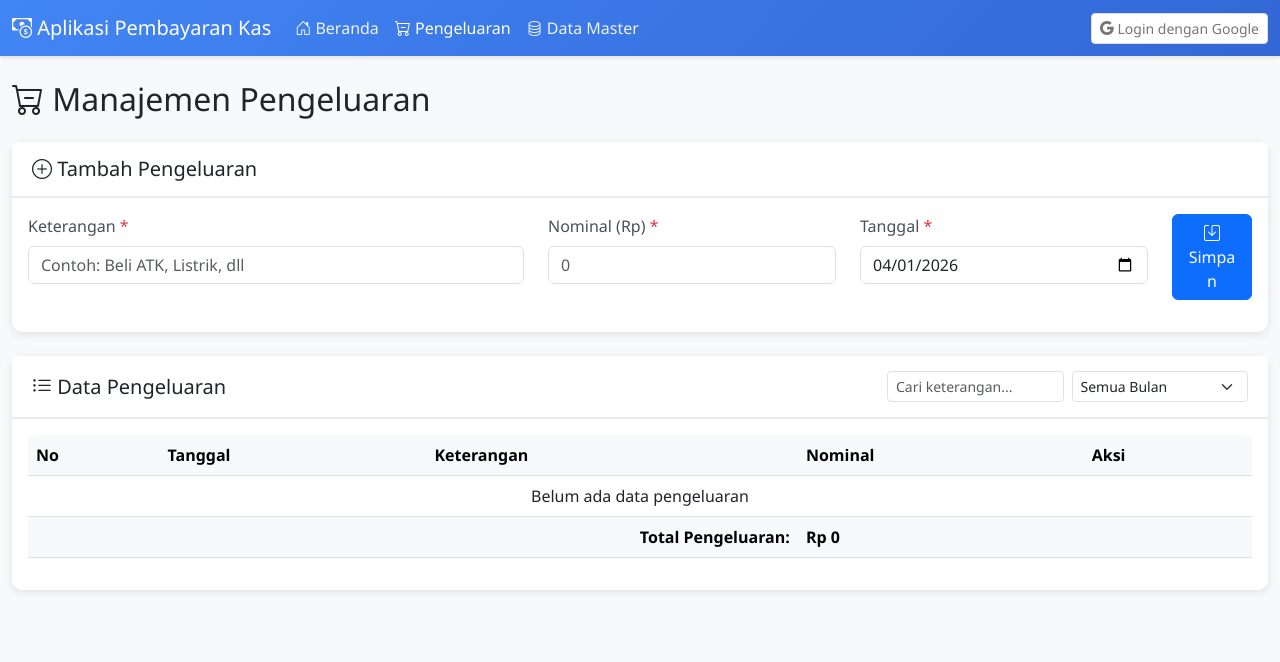
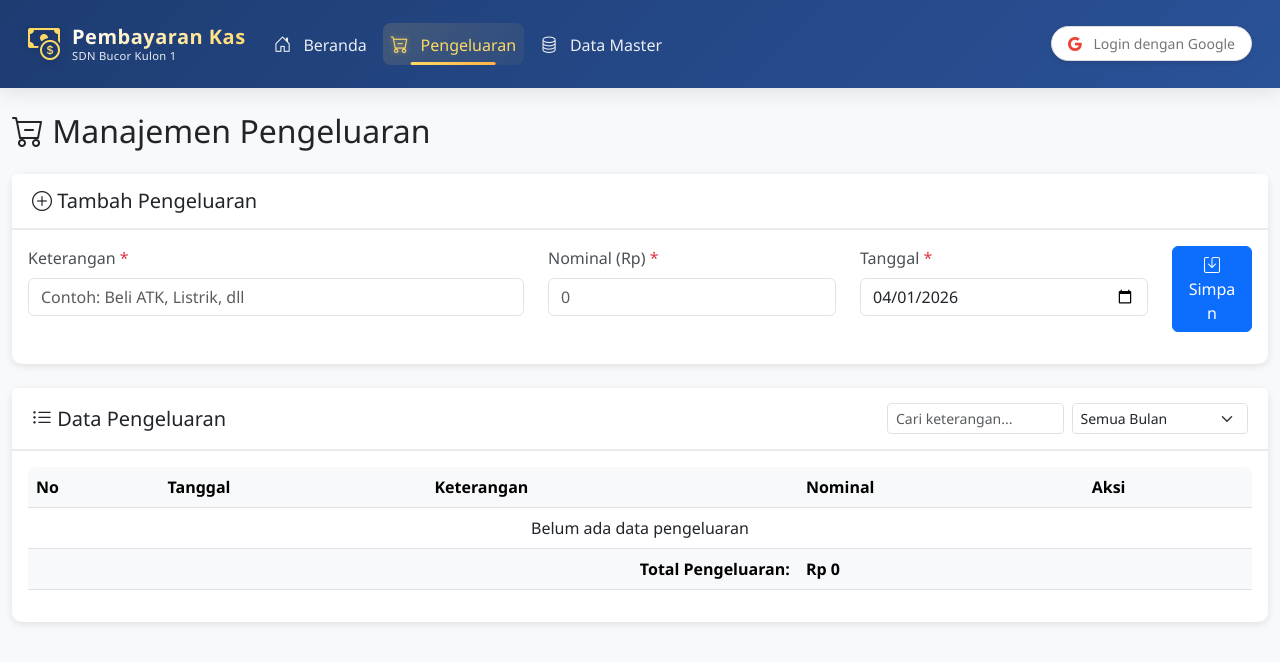
Before and after one commit to farhandardiri/sd-kas, a plain HTML site: page index.html in a window 1280 px wide. Both pictures are taken after a click on the link "Pengeluaran". Drawn offline with nearby package versions, Linux system fonts and the light colour scheme.

Commit message:
update view

```diff
--- a/css/style.css
+++ b/css/style.css
@@ -10,9 +10,230 @@ body {
   background-color: #f8f9fa;
 }
 
+/* ========================================
+   NAVBAR ELEGAN
+   ======================================== */
+
 .navbar {
-  background: linear-gradient(135deg, var(--primary-color) 0%, #3367d6 100%);
-  box-shadow: 0 2px 4px rgba(0, 0, 0, 0.1);
+  background: linear-gradient(135deg, #1e3c72 0%, #2a5298 100%);
+  box-shadow: 0 4px 20px rgba(0, 0, 0, 0.1);
+  padding: 0.75rem 1rem;
+}
+
+/* Brand / Logo */
+.navbar-brand {
+  padding: 0.5rem 0;
+  transition: transform 0.3s ease;
+}
+
+.navbar-brand:hover {
+  transform: translateY(-2px);
+}
+
+.brand-wrapper {
+  display: flex;
+  align-items: center;
+  gap: 12px;
+}
+
+.brand-icon {
+  font-size: 2rem;
+  color: #ffd966;
+  filter: drop-shadow(0 2px 4px rgba(0, 0, 0, 0.2));
+  animation: pulse 2s infinite;
+}
+
+@keyframes pulse {
+  0%,
+  100% {
+    transform: scale(1);
+  }
+  50% {
+    transform: scale(1.05);
+  }
+}
+
+.brand-text {
+  display: flex;
+  flex-direction: column;
+  line-height: 1.2;
+}
+
+.brand-title {
+  font-size: 1.25rem;
+  font-weight: 700;
+  letter-spacing: 0.5px;
+  background: linear-gradient(135deg, #fff, #ffd966);
+  -webkit-background-clip: text;
+  background-clip: text;
+  color: transparent;
+}
+
+.brand-subtitle {
+  font-size: 0.7rem;
+  opacity: 0.9;
+  font-weight: 400;
+  letter-spacing: 0.3px;
+}
+
+/* Navbar Links */
+.navbar-nav .nav-link {
+  color: rgba(255, 255, 255, 0.85);
+  font-weight: 500;
+  padding: 0.5rem 1rem;
+  margin: 0 0.25rem;
+  border-radius: 8px;
+  transition: all 0.3s ease;
+  position: relative;
+}
+
+.navbar-nav .nav-link i {
+  margin-right: 8px;
+  font-size: 1.1rem;
+}
+
+/* Hover Effect */
+.navbar-nav .nav-link:hover {
+  color: white;
+  background: rgba(255, 255, 255, 0.1);
+  transform: translateY(-2px);
+}
+
+/* Active Menu - Elegan */
+.navbar-nav .nav-link.active {
+  color: #ffd966;
+  background: linear-gradient(
+    135deg,
+    rgba(255, 217, 102, 0.15),
+    rgba(255, 217, 102, 0.05)
+  );
+  position: relative;
+}
+
+.navbar-nav .nav-link.active::before {
+  content: "";
+  position: absolute;
+  bottom: 0;
+  left: 50%;
+  transform: translateX(-50%);
+  width: 60%;
+  height: 3px;
+  background: linear-gradient(90deg, #ffd966, #ffb347);
+  border-radius: 3px;
+  animation: slideIn 0.3s ease;
+}
+
+@keyframes slideIn {
+  from {
+    width: 0;
+    opacity: 0;
+  }
+  to {
+    width: 60%;
+    opacity: 1;
+  }
+}
+
+.navbar-nav .nav-link.active i {
+  color: #ffd966;
+  text-shadow: 0 0 5px rgba(255, 217, 102, 0.5);
+}
+
+/* User Info */
+.user-info {
+  display: flex;
+  align-items: center;
+  gap: 12px;
+  background: rgba(255, 255, 255, 0.1);
+  padding: 6px 12px;
+  border-radius: 40px;
+  transition: all 0.3s ease;
+}
+
+.user-info:hover {
+  background: rgba(255, 255, 255, 0.2);
+  transform: translateY(-1px);
+}
+
+.user-avatar {
+  width: 36px;
+  height: 36px;
+  border-radius: 50%;
+  border: 2px solid #ffd966;
+  object-fit: cover;
+  transition: transform 0.3s ease;
+}
+
+.user-avatar:hover {
+  transform: scale(1.05);
+}
+
+.user-info span {
+  font-size: 0.9rem;
+  font-weight: 500;
+}
+
+/* Google Button */
+.btn-google {
+  background: white;
+  color: #5a626e;
+  border: none;
+  padding: 6px 16px;
+  border-radius: 30px;
+  font-weight: 500;
+  transition: all 0.3s ease;
+  box-shadow: 0 2px 5px rgba(0, 0, 0, 0.1);
+}
+
+.btn-google:hover {
+  background: #f8f9fa;
+  transform: translateY(-2px);
+  box-shadow: 0 4px 10px rgba(0, 0, 0, 0.15);
+}
+
+.btn-google i {
+  margin-right: 8px;
+  color: #ea4335;
+}
+
+/* Logout Button */
+.btn-outline-light {
+  border-radius: 30px;
+  padding: 6px 14px;
+  transition: all 0.3s ease;
+}
+
+.btn-outline-light:hover {
+  transform: translateY(-2px);
+  background: rgba(255, 255, 255, 0.2);
+}
+
+/* Responsive */
+@media (max-width: 991.98px) {
+  .navbar-brand {
+    margin-right: auto;
+  }
+
+  .navbar-nav .nav-link {
+    margin: 0.25rem 0;
+  }
+
+  .navbar-nav .nav-link.active::before {
+    width: 40px;
+    left: 20px;
+    transform: none;
+  }
+
+  .user-info {
+    margin-top: 10px;
+    justify-content: center;
+  }
+
+  .btn-google,
+  .btn-outline-light {
+    width: 100%;
+    text-align: center;
+  }
 }
 
 .card {
--- a/index.html
+++ b/index.html
@@ -30,7 +30,13 @@
     <nav class="navbar navbar-expand-lg navbar-dark">
       <div class="container-fluid">
         <a class="navbar-brand" href="#" onclick="showDashboard()">
-          <i class="bi bi-cash-coin"></i> Aplikasi Pembayaran Kas
+          <div class="brand-wrapper">
+            <i class="bi bi-cash-coin brand-icon"></i>
+            <div class="brand-text">
+              <span class="brand-title">Pembayaran Kas</span>
+              <span class="brand-subtitle">SDN Bucor Kulon 1</span>
+            </div>
+          </div>
         </a>
         <button
           class="navbar-toggler"
@@ -87,9 +93,7 @@
       <div id="dashboardSection">
         <div class="row">
           <div class="col-12">
-            <h2 class="mb-4">
-              <i class="bi bi-speedometer2"></i> Dashboard Pembayaran Kas
-            </h2>
+            <h2 class="mb-4"><i class="bi bi-speedometer2"></i> Dashboard</h2>
           </div>
         </div>
 
--- a/js/app.js
+++ b/js/app.js
@@ -869,6 +869,18 @@ async function deletePengeluaran(rowIndex) {
 // DASHBOARD FUNCTIONS
 // ========================================
 
+// Fungsi untuk mengupdate active state pada navbar
+function setActiveNavMenu(activeMenu) {
+  const navLinks = document.querySelectorAll(".navbar-nav .nav-link");
+  navLinks.forEach((link) => {
+    link.classList.remove("active");
+    const linkText = link.textContent.trim();
+    if (linkText.includes(activeMenu)) {
+      link.classList.add("active");
+    }
+  });
+}
+
 function showDashboard() {
   const dashboardSection = document.getElementById("dashboardSection");
   const pengeluaranSection = document.getElementById("pengeluaranSection");
@@ -879,15 +891,7 @@ function showDashboard() {
   if (dataMasterSection) dataMasterSection.style.display = "none";
 
   loadDashboardData();
-
-  // Update active state pada navbar
-  const navLinks = document.querySelectorAll(".navbar-nav .nav-link");
-  navLinks.forEach((link) => {
-    link.classList.remove("active");
-    if (link.textContent.includes("Beranda")) {
-      link.classList.add("active");
-    }
-  });
+  setActiveNavMenu("Beranda"); // Set active menu
 }
 
 function showPengeluaran() {
@@ -906,19 +910,9 @@ function showPengeluaran() {
     tanggalInput.value = today;
   }
 
-  // Setup nominal input
   setupNominalInput("pengeluaranNominal");
-
   loadPengeluaranData();
-
-  // Update active state pada navbar
-  const navLinks = document.querySelectorAll(".navbar-nav .nav-link");
-  navLinks.forEach((link) => {
-    link.classList.remove("active");
-    if (link.textContent.includes("Pengeluaran")) {
-      link.classList.add("active");
-    }
-  });
+  setActiveNavMenu("Pengeluaran"); // Set active menu
 }
 
 function showDataMaster() {
@@ -931,15 +925,7 @@ function showDataMaster() {
   if (dataMasterSection) dataMasterSection.style.display = "block";
 
   refreshPaymentDisplay();
-
-  // Update active state pada navbar
-  const navLinks = document.querySelectorAll(".navbar-nav .nav-link");
-  navLinks.forEach((link) => {
-    link.classList.remove("active");
-    if (link.textContent.includes("Data Master")) {
-      link.classList.add("active");
-    }
-  });
+  setActiveNavMenu("Data Master"); // Set active menu
 }
 
 // ========================================
```
